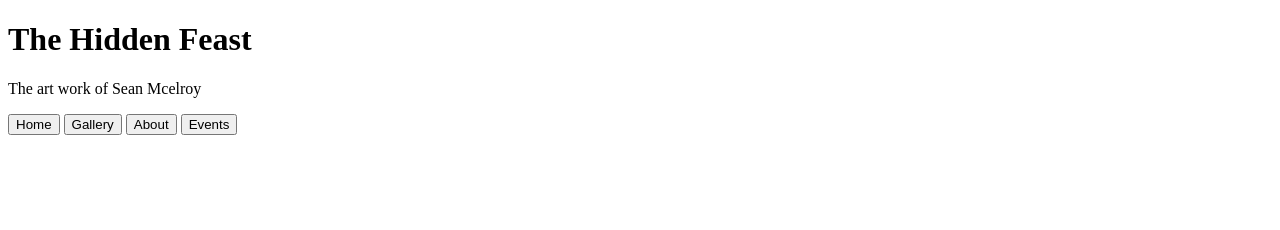
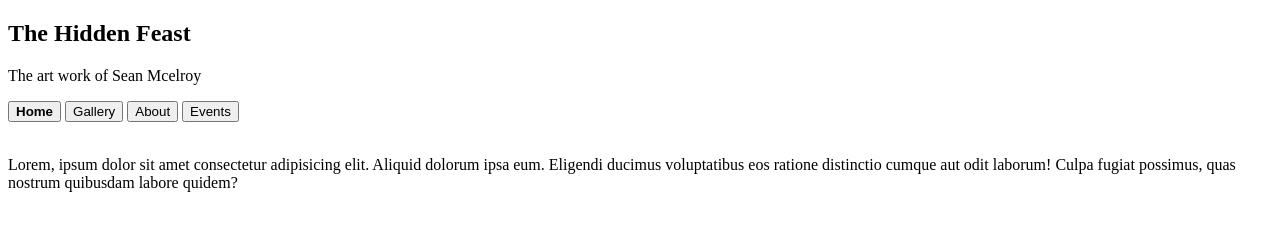
Before and after one commit to simpledimplejohn/hiddenfeast, a plain HTML site: page index.html in a window 1280 px wide. Drawn offline with Linux system fonts and the light colour scheme.

Commit message:
add simple nav

```diff
--- a/index.html
+++ b/index.html
@@ -7,14 +7,18 @@
 </head>
 <body>
     <div>
-        <h1>The Hidden Feast</h1>
+        <h2>The Hidden Feast</h2>
         <p>The art work of Sean Mcelroy</p>
     </div>
     <div>
-        <button >Home</button>
-        <button >Gallery</button>
+        <button ><strong>Home</strong></button>
+        <a href="/public/gallery.html"><button>Gallery</button></a>
         <button >About</button>
         <button >Events</button>
     </div>
+    <br>
+    <div>
+        <p>Lorem, ipsum dolor sit amet consectetur adipisicing elit. Aliquid dolorum ipsa eum. Eligendi ducimus voluptatibus eos ratione distinctio cumque aut odit laborum! Culpa fugiat possimus, quas nostrum quibusdam labore quidem?</p>
+    </div>
 </body>
 </html>
```
Also changed, not shown: public/gallery.html (added, +20 -0 lines).
